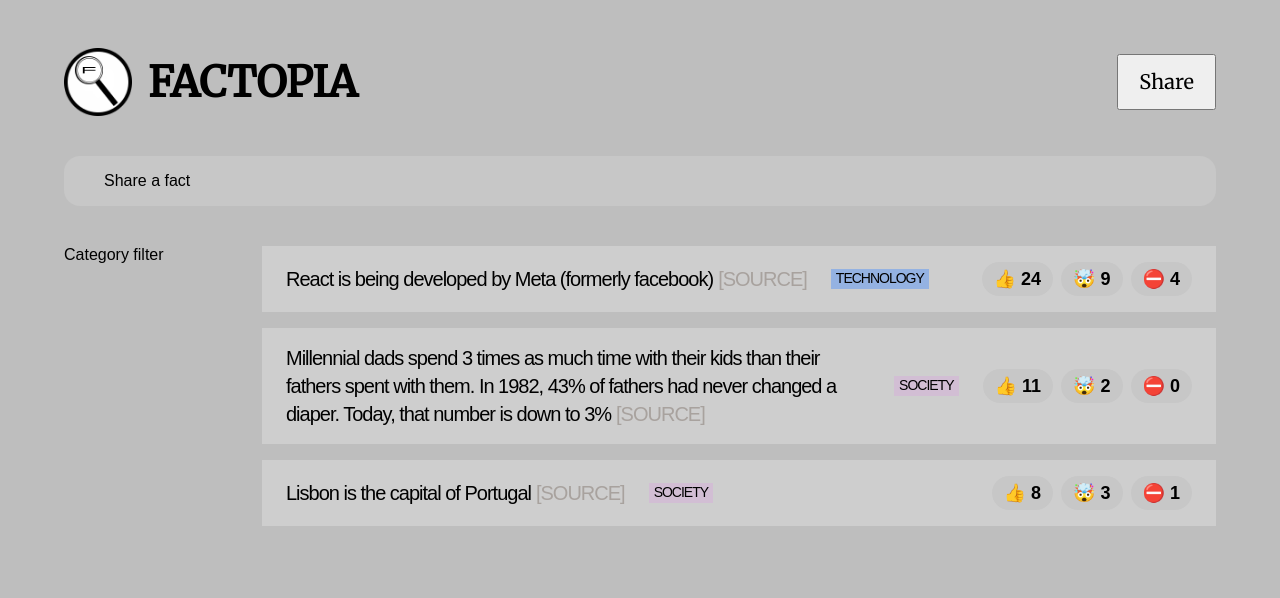
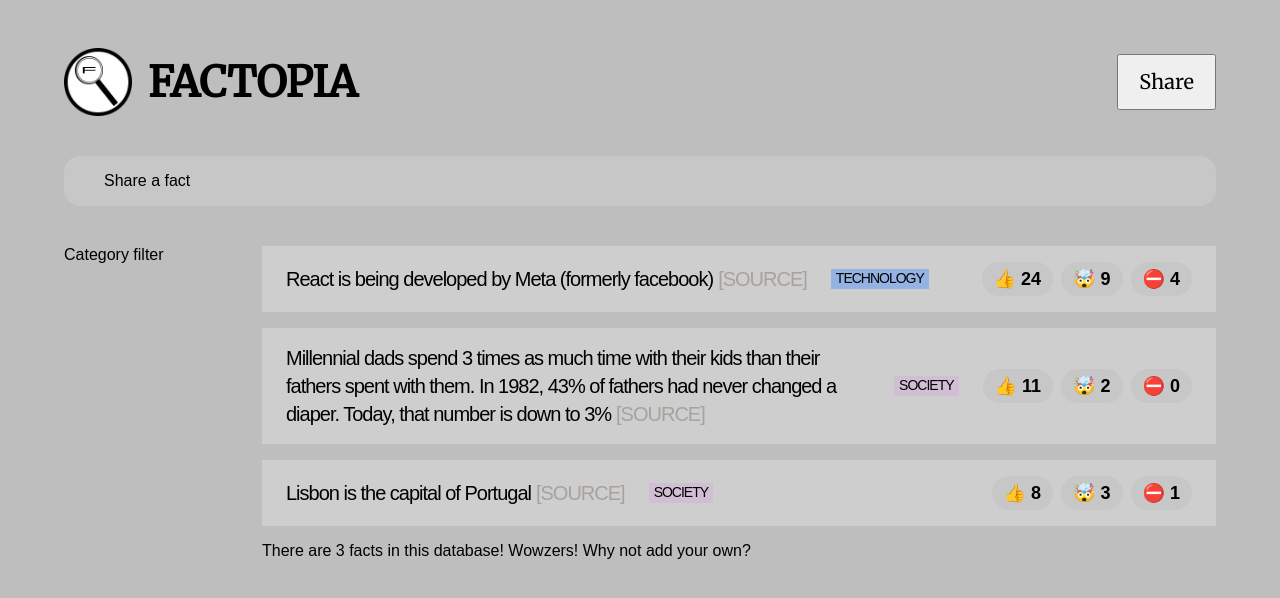
Before and after one commit to opeyer/factopia, a React (Create React App) app: page / in a window 1280 px wide. Shown: the top 598 px of the page. Built offline with nearby package versions, Linux system fonts and the light colour scheme; a web font is replaced by a local one.

Commit message:
Added facts counter and fixed CSS

```diff
--- a/src/App.js
+++ b/src/App.js
@@ -87,7 +87,20 @@ function FactList() {
     <section>
       <ul className="facts-list">
         {facts.map((fact) => (
-          <li key={fact.id} className="fact">
+          <Fact key={fact.id} fact={fact} />
+        ))}
+      </ul>
+      <p>
+        There are {facts.length} facts in this database! Wowzers! Why not add
+        your own?
+      </p>
+    </section>
+  );
+}
+
+function Fact({ fact }) {
+  return (
+    <li className="fact">
       <p>
         {fact.text}
         <a className="source" href={fact.source} target="_blank">
@@ -97,9 +110,8 @@ function FactList() {
       <span
         className="tag"
         style={{
-                backgroundColor: CATEGORIES.find(
-                  (cat) => cat.name === fact.category
-                )?.color,
+          backgroundColor: CATEGORIES.find((cat) => cat.name === fact.category)
+            ?.color,
         }}
       >
         {fact.category}
@@ -110,9 +122,6 @@ function FactList() {
         <button>⛔️ {fact.votesFalse}</button>
       </div>
     </li>
-        ))}
-      </ul>
-    </section>
   );
 }
 
--- a/src/style.css
+++ b/src/style.css
@@ -17,7 +17,7 @@ body {
 
 /* Main layout */
 
-.container {
+#root {
   max-width: 1500px;
   margin: 0 auto;
 }
```
Lines whose indentation alone changed are shown as unchanged.
